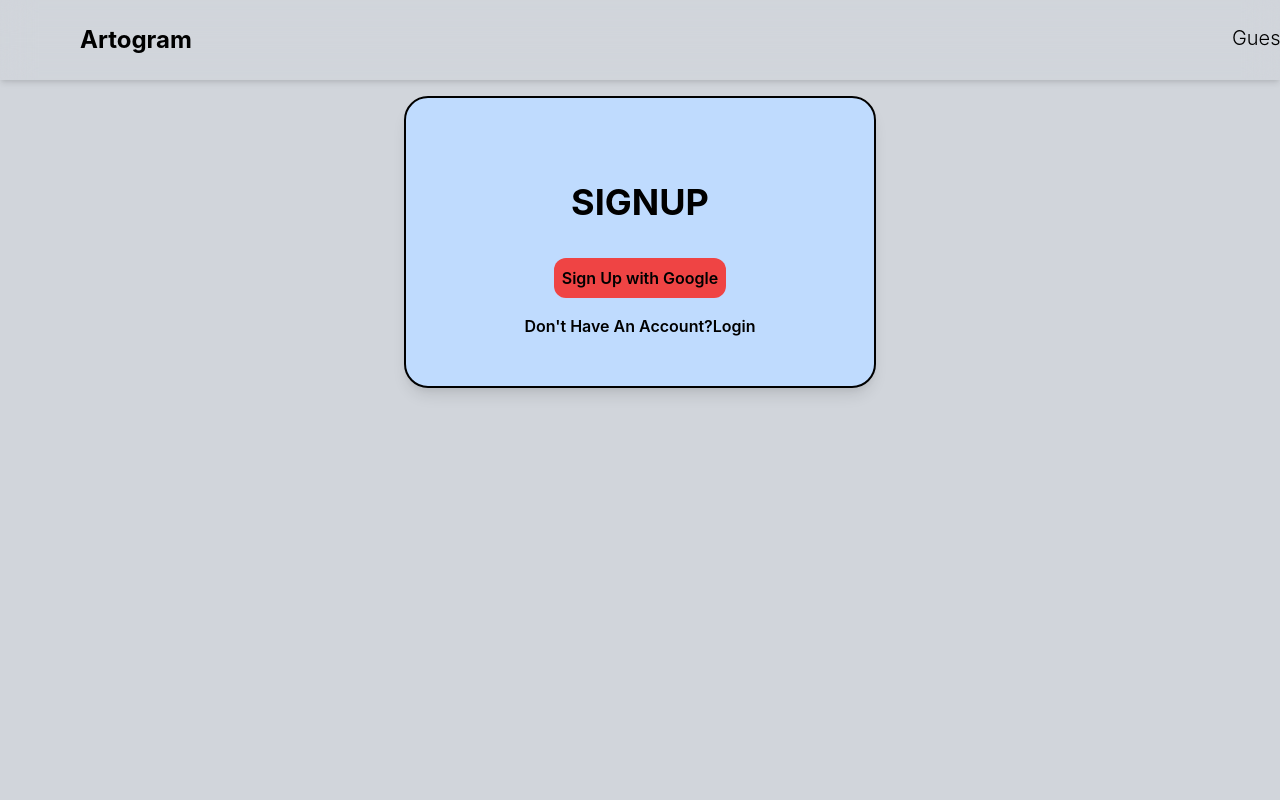
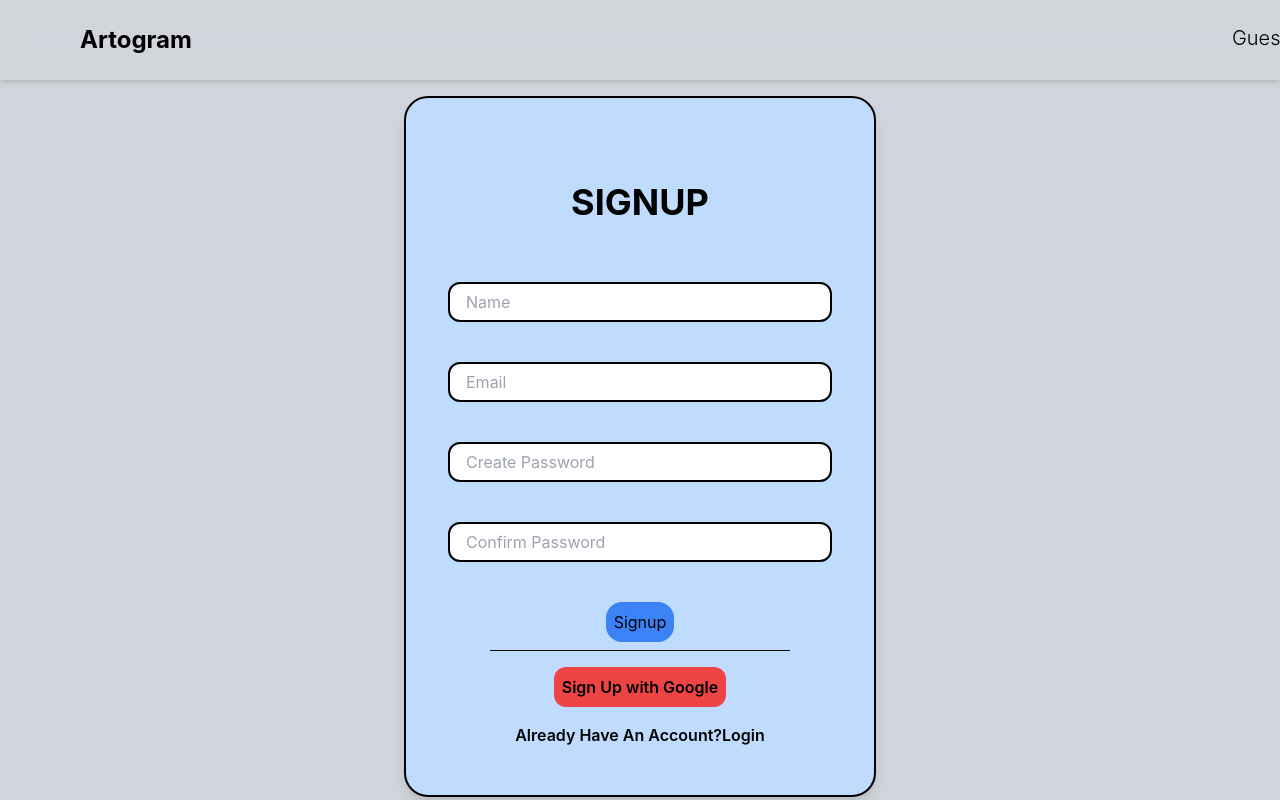
Before and after one commit to SiriChandhana06/artogram, a React (Create React App) app in the folder frontend/: page / in a window 1280 px wide. Shown: the top 800 px of the page. Built offline with nearby package versions, Linux system fonts and the light colour scheme; no server answers.

Commit message:
Sign Up Page

```diff
--- a/frontend/src/Pages/Signup.jsx
+++ b/frontend/src/Pages/Signup.jsx
@@ -1,5 +1,4 @@
-import React, { useEffect } from "react";
-import { useState } from "react";
+import React, { useEffect, useState } from "react";
 import { initializeApp } from "firebase/app";
 import { getAuth, GoogleAuthProvider, signInWithPopup, signOut, onAuthStateChanged } from "firebase/auth";
 import Footer from '../components/Footer';
@@ -28,32 +27,35 @@ const Signup = () => {
     appId: "1:408075607858:web:691180574cf2b506e6c12b",
     measurementId: "G-GB8DNH9J5Y"
   };
+
   const app = initializeApp(firebaseConfig);
   const auth = getAuth(app);
 
   useEffect(() => {
     const unsubscribe = onAuthStateChanged(auth, (user) => {
       if (user) {
+        console.log("User signed in: ", user);
         setUser(user);
         setUserEmail(user.email);
+      } else {
+        console.log("No user signed in");
       }
     });
     return () => unsubscribe();
-  }, [auth, setUserEmail]);
+  }, [auth]);
 
   const connectWallet = async () => {
     const provider = new GoogleAuthProvider();
     try {
       const result = await signInWithPopup(auth, provider);
+      console.log("Sign-in result: ", result);
       setUser(result.user);
       setUserEmail(result.user.email);
       window.location.href = '/';
       toast.success("Logged in Successfully");
-      console.log(result);
     } catch (error) {
-      if (error instanceof Error) {
       console.error("Error occurred during sign-in:", error.message);
-      }
+      toast.error("Sign-in failed: " + error.message);
     }
   };
 
@@ -62,58 +64,54 @@ const Signup = () => {
       await signOut(auth);
       setUser(null);
       setUserEmail(null);
-      toast.error("Logged Out!")
+      toast.error("Logged Out!");
     } catch (error) {
       console.error('Logout error:', error.message);
+      toast.error("Logout failed: " + error.message);
     }
   };
 
+  const validation = () => {
+    let isValid = true;
 
-  const validation = () => {
     if (name === "") {
       setNameError("Name cannot be Empty");
-      toast.warning('Name cannot be Empty')
-      return false;
+      toast.warning('Name cannot be Empty');
+      isValid = false;
+    } else {
+      setNameError("");
     }
 
-    var emailpattern = /^[^\s@]+\@+[^\s@]+\.[^\s@]+$/;
-    if (!emailpattern.test(email)) {
+    const emailPattern = /^[^\s@]+\@[^\s@]+\.[^\s@]+$/;
+    if (!emailPattern.test(email)) {
       setEmailError("Invalid Email Address");
-      return false;
+      toast.warning('Invalid Email Address');
+      isValid = false;
+    } else {
+      setEmailError("");
     }
 
     if (password.length < 8) {
       setPasswordError("Password must be at least 8 characters");
-      return false;
+      toast.warning('Password must be at least 8 characters');
+      isValid = false;
+    } else {
+      setPasswordError("");
     }
 
     if (password !== confirmPassword) {
-      setConfirmPasswordError("Password Do Not Match");
-      return false;
+      setConfirmPasswordError("Passwords Do Not Match");
+      toast.warning('Passwords Do Not Match');
+      isValid = false;
+    } else {
+      setConfirmPasswordError("");
     }
 
-    return (
-      name !== "" &&
-      emailpattern.test(email) &&
-      password.length >= 8 &&
-      password === confirmPassword
-    );
+    return isValid;
   };
 
   const handleSignup = async () => {
-    console.log('button clicked')
-
     if (validation()) {
-      setNameError("");
-      setEmailError("");
-      setPasswordError("");
-      setConfirmPasswordError("");
-    }
-  };
-
-  const handleSubmit = async (e) => {
-    e.preventDefault();
-
       try {
         const response = await fetch('https://artogram-backend.vercel.app/api/register', {
           method: 'POST',
@@ -122,57 +120,105 @@ const Signup = () => {
           },
           body: JSON.stringify({ name, email, password })
         });
-      console.log(response);
+
         const data = await response.json();
 
         if (response.ok) {
-        console.log(data.message);
+          toast.success('Signup successful! Please log in.');
           window.localStorage.setItem('authenticated', true);
-        window.location.href = '/login'
+          window.location.href = '/login';
         } else {
-        alert('Authentication failed. Please check your credentials.');
+          toast.error('Signup failed: ' + data.message);
         }
       } catch (error) {
-      console.error('Error logging in:', error);
-      alert('Error logging in. Please try again.');
+        console.error('Error signing up:', error);
+        toast.error('Error signing up. Please try again.');
+      }
     }
   };
 
   return (
     <div>
-      <div id="signup" className='md:px-96 py-10 pt-24 bg-gray-300 h-screen'>
-        <div className='border-2 bg-blue-200 py-5 mx-5 rounded-3xl border-black shadow-lg shadow-black '>
+      <div id="signup" className='md:px-96 py-10 pt-24 bg-gray-300'>
+        <div className='border-2 bg-blue-200 py-5 mx-5 rounded-3xl border-black shadow-lg shadow-black'>
           <h1 className="flex justify-center font-bold text-xl md:text-4xl pt-16">SIGNUP</h1>
           <form className="p-5">
-
-            {/* <div className="flex justify-center pt-10">
-              <input id="name" className="border-2 border-black rounded-xl pl-4 h-10 md:w-96 w-80" type="text" placeholder="Name" required onChange={(e) => setName(e.target.value)} />
+            <div className="flex justify-center pt-10">
+              <input
+                id="name"
+                className="border-2 border-black rounded-xl pl-4 h-10 md:w-96 w-80"
+                type="text"
+                placeholder="Name"
+                required
+                onChange={(e) => setName(e.target.value)}
+              />
             </div>
             <p className="text-red-800 flex justify-center">{nameError}</p>
             <div className="flex justify-center pt-10">
-              <input id="email" className="border-2 border-black rounded-xl pl-4 h-10 md:w-96 w-80" type="email" placeholder="Email" required onChange={(e) => setEmail(e.target.value)} />
+              <input
+                id="email"
+                className="border-2 border-black rounded-xl pl-4 h-10 md:w-96 w-80"
+                type="email"
+                placeholder="Email"
+                required
+                onChange={(e) => setEmail(e.target.value)}
+              />
             </div>
             <p className="text-red-800 flex justify-center">{emailError}</p>
             <div className="flex justify-center pt-10 ">
-              <input id="password" className="border-2 border-black rounded-xl pl-4 h-10 md:w-96 w-80" type="password" placeholder="Create Password" required onChange={(e) => setPassword(e.target.value)} />
+              <input
+                id="password"
+                className="border-2 border-black rounded-xl pl-4 h-10 md:w-96 w-80"
+                type="password"
+                placeholder="Create Password"
+                required
+                onChange={(e) => setPassword(e.target.value)}
+              />
             </div>
             <p className="text-red-800 flex justify-center">{passwordError}</p>
             <div className="flex justify-center pt-10">
-              <input id="confirmpassword" className="border-2 border-black rounded-xl pl-4 h-10 md:w-96 w-80" type="password" placeholder="confrim Password" required onChange={(e) => setConfirmPassword(e.target.value)} />
+              <input
+                id="confirmpassword"
+                className="border-2 border-black rounded-xl pl-4 h-10 md:w-96 w-80"
+                type="password"
+                placeholder="Confirm Password"
+                required
+                onChange={(e) => setConfirmPassword(e.target.value)}
+              />
             </div>
             <p className="text-red-800 flex justify-center">{confirmPasswordError}</p>
             <div className="flex justify-center pt-10 pb-2 ">
-              <button type="button" className="bg-blue-500 hover:bg-blue-600 p-2 rounded-2xl" onClick={handleSubmit}>Signup</button>
+              <button
+                type="button"
+                className="bg-blue-500 hover:bg-blue-600 p-2 rounded-2xl"
+                onClick={handleSignup}
+              >
+                Signup
+              </button>
             </div>
-            <hr className="border-1 mx-16 border-black" /> */}
+            <hr className="border-1 mx-16 border-black" />
             <div className='flex justify-center pt-4 pb-2'>
               {user ? (
-                <button className='bg-red-500 hover:bg-red-600 items-center text-black  p-2 font-semibold rounded-xl' onClick={disconnectWallet}>Logout</button>
+                <button
+                  type="button"
+                  className='bg-red-500 hover:bg-red-600 items-center text-black p-2 font-semibold rounded-xl'
+                  onClick={disconnectWallet}
+                >
+                  Logout
+                </button>
               ) : (
-                <button className='bg-red-500 hover:bg-600 items-center text-black p-2 rounded-xl font-semibold' onClick={connectWallet}>Sign Up with Google</button>
+                <button
+                  type="button"
+                  className='bg-red-500 hover:bg-red-600 items-center text-black p-2 font-semibold rounded-xl'
+                  onClick={connectWallet}
+                >
+                  Sign Up with Google
+                </button>
               )}
             </div>
-            <div className="flex justify-center capitalize pt-2 pb-2 font-semibold">Don't have an account? <a href="/login" className="hover:text-blue-500">Login</a></div>
+            <div className="flex justify-center capitalize pt-2 pb-2 font-semibold">
+              Already have an account? <a href="/login" className="hover:text-blue-500">Login</a>
+            </div>
             <ToastContainer
               position="top-right"
               autoClose={5000}
@@ -181,14 +227,18 @@ const Signup = () => {
               closeOnClick
               rtl={false}
               pauseOnFocusLoss
+              draggable
               pauseOnHover
-                    theme="colored" />
+              theme="colored"
+            />
           </form>
         </div>
       </div>
+      <div>
       <Footer />
       </div>
-  )
+    </div>
+  );
 }
 
 export default Signup;
```
Lines whose indentation alone changed are shown as unchanged.
